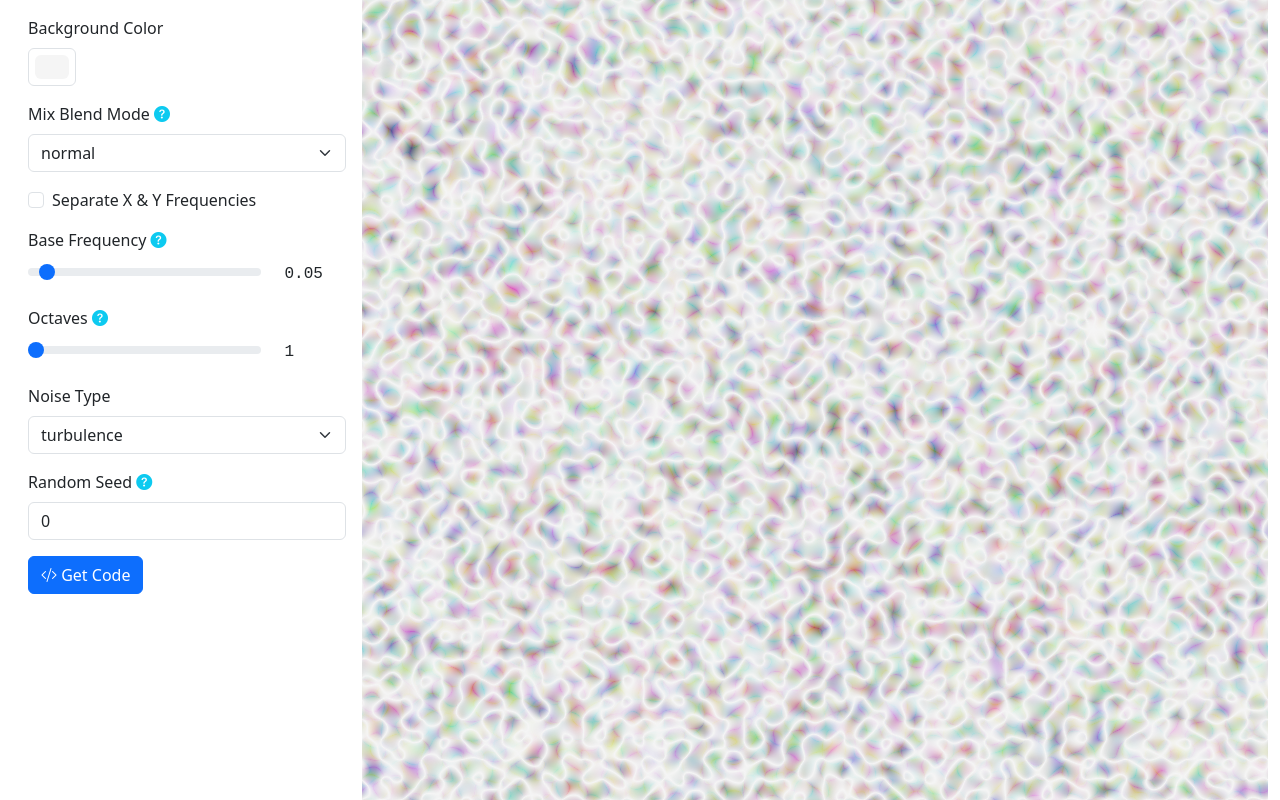
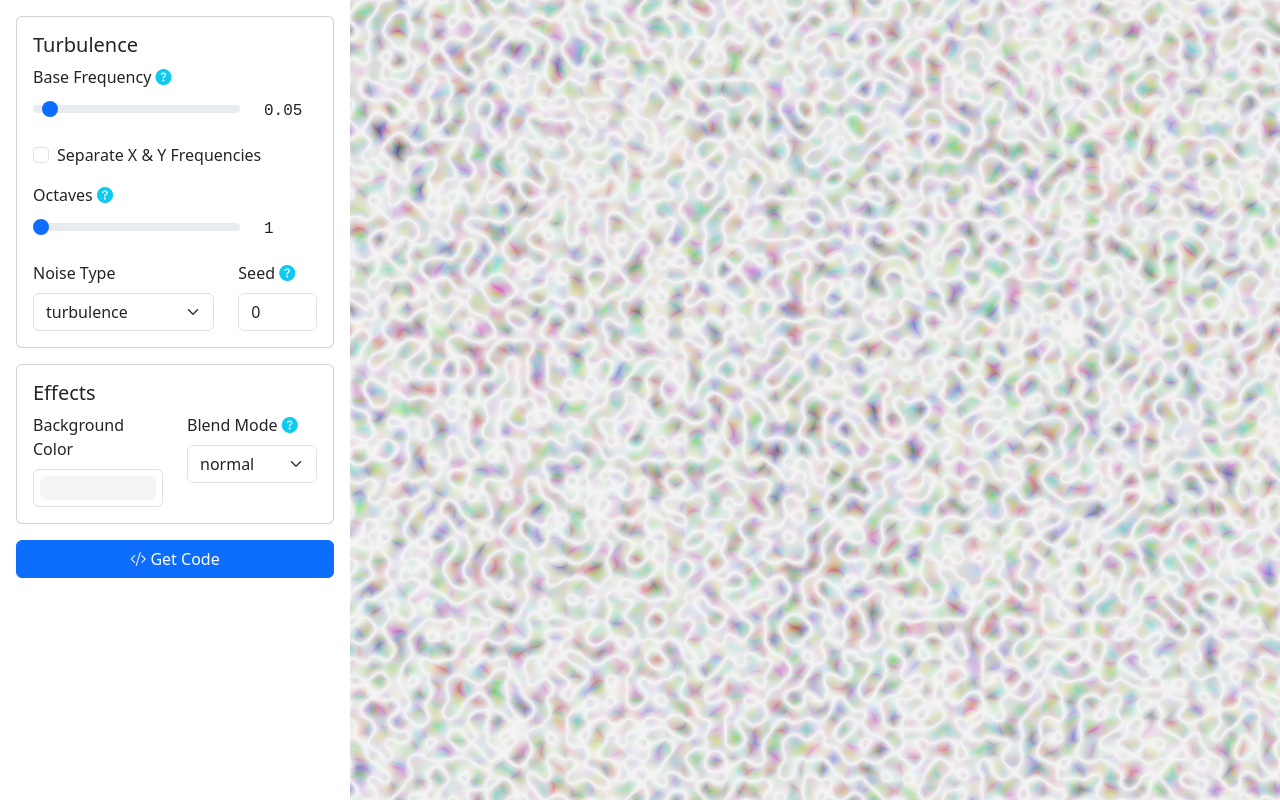
Before and after one commit to ChrisMBarr/noise-maker, a website: page src/index.html in a window 1280 px wide. Drawn offline with nearby package versions, Linux system fonts and the light colour scheme.

Commit message:
Improved UI

```diff
--- a/src/index.html
+++ b/src/index.html
@@ -16,63 +16,12 @@
     />
     <title>Grainy</title>
   </head>
-  <body class="container-fluid">
-    <div class="d-flex h-100">
-      <aside class="flex-shrink-0">
-        <div id="svg-controls" class="p-3">
-          <div class="form-control-wrapper">
-            <label class="form-label" for="ctrl-bg-color">Background Color</label>
-            <input
-              type="color"
-              class="form-control form-control-color"
-              id="ctrl-bg-color"
-              value="#F5F5F5"
-              data-target="#demo-output"
-              data-target-style-prop="background-color"
-            />
-          </div>
-
-          <div class="form-control-wrapper">
-            <label class="form-label" for="ctrl-blend-mode">
-              Mix Blend Mode
-              <i
-                class="bi bi-question-circle-fill tip"
-                title="How the noise should blend with the background color"
-              ></i>
-            </label>
-            <select
-              class="form-select"
-              id="ctrl-blend-mode"
-              data-target="#demo-output svg"
-              data-target-style-prop="mix-blend-mode"
-            >
-              <option selected>normal</option>
-              <option>multiply</option>
-              <option>screen</option>
-              <option>overlay</option>
-              <option>darken</option>
-              <option>lighten</option>
-              <option>color-dodge</option>
-              <option>color-burn</option>
-              <option>hard-light</option>
-              <option>soft-light</option>
-              <option>difference</option>
-              <option>exclusion</option>
-              <option>hue</option>
-              <option>saturation</option>
-              <option>color</option>
-              <option>luminosity</option>
-            </select>
-          </div>
-
-          <div class="form-control-wrapper">
-            <div class="form-check mb-0">
-              <input type="checkbox" class="form-check-input" id="ctrl-separate-frequencies" />
-              <label class="form-check-label" for="ctrl-separate-frequencies">
-                Separate X &amp; Y Frequencies
-              </label>
-            </div>
-          </div>
+  <body class="d-flex">
+    <aside class="flex-shrink-0 p-3">
+      <div id="svg-controls" class="d-flex flex-column gap-3">
+        <div class="card">
+          <div class="card-body">
+            <h5 class="card-title">Turbulence</h5>
 
             <div class="form-control-wrapper">
               <label class="form-label baseFrequencyToggleDisplay" for="ctrl-base-frequency-x"
@@ -144,6 +93,15 @@
             </div>
 
             <div class="form-control-wrapper">
+              <div class="form-check mb-0">
+                <input type="checkbox" class="form-check-input" id="ctrl-separate-frequencies" />
+                <label class="form-check-label" for="ctrl-separate-frequencies">
+                  Separate X &amp; Y Frequencies
+                </label>
+              </div>
+            </div>
+
+            <div class="form-control-wrapper">
               <label class="form-label" for="ctrl-num-octives">
                 Octaves
                 <i
@@ -172,7 +130,9 @@
               </div>
             </div>
 
-          <div class="form-control-wrapper">
+            <div class="row">
+              <div class="col-8">
+                <div class="form-control-wrapper mb-0">
                   <label class="form-label" for="ctrl-noise-type">Noise Type</label>
                   <select
                     class="form-select"
@@ -185,10 +145,11 @@
                     <option>fractalNoise</option>
                   </select>
                 </div>
-
-          <div class="form-control-wrapper">
+              </div>
+              <div class="col-4">
+                <div class="form-control-wrapper mb-0">
                   <label class="form-label" for="ctrl-seed">
-              Random Seed
+                    Seed
                     <i
                       class="bi bi-question-circle-fill tip"
                       title="The starting number for the random number generator"
@@ -204,6 +165,66 @@
                     data-target-attr="seed"
                     data-force-reload-svg="true"
                   />
+                </div>
+              </div>
+            </div>
+          </div>
+        </div>
+
+        <div class="card">
+          <div class="card-body">
+            <h5 class="card-title">Effects</h5>
+
+            <div class="row">
+              <div class="col">
+                <div class="form-control-wrapper mb-0">
+                  <label class="form-label" for="ctrl-bg-color">Background Color</label>
+                  <input
+                    type="color"
+                    class="form-control form-control-color w-100"
+                    id="ctrl-bg-color"
+                    value="#F5F5F5"
+                    data-target="#demo-output"
+                    data-target-style-prop="background-color"
+                  />
+                </div>
+              </div>
+              <div class="col">
+                <div class="form-control-wrapper mb-0">
+                  <label class="form-label" for="ctrl-blend-mode">
+                    Blend Mode
+                    <i
+                      class="bi bi-question-circle-fill tip"
+                      title="How the noise should blend with the background color"
+                    ></i>
+                  </label>
+                  <select
+                    class="form-select"
+                    id="ctrl-blend-mode"
+                    data-target="#demo-output svg"
+                    data-target-style-prop="mix-blend-mode"
+                  >
+                    <option selected>normal</option>
+                    <option>multiply</option>
+                    <option>screen</option>
+                    <option>overlay</option>
+                    <option>darken</option>
+                    <option>lighten</option>
+                    <option>color-dodge</option>
+                    <option>color-burn</option>
+                    <option>hard-light</option>
+                    <option>soft-light</option>
+                    <option>difference</option>
+                    <option>exclusion</option>
+                    <option>hue</option>
+                    <option>saturation</option>
+                    <option>color</option>
+                    <option>luminosity</option>
+                  </select>
+                </div>
+              </div>
+            </div>
+          </div>
         </div>
 
         <button type="button" class="btn btn-primary" id="btn-get-code">
@@ -247,11 +268,7 @@
                   rows="6"
                   id="code-css"
                 ></textarea>
-                  <button
-                    type="button"
-                    class="btn btn-sm btn-light btn-copy"
-                    data-target="#code-css"
-                  >
+                <button type="button" class="btn btn-sm btn-light btn-copy" data-target="#code-css">
                   <i class="bi bi-clipboard"></i>
                   copy
                 </button>
@@ -308,7 +325,6 @@
         </svg>
       </div>
     </main>
-    </div>
     <script src="utils.js"></script>
     <script src="script.js"></script>
   </body>
```
Lines whose indentation alone changed are shown as unchanged.
